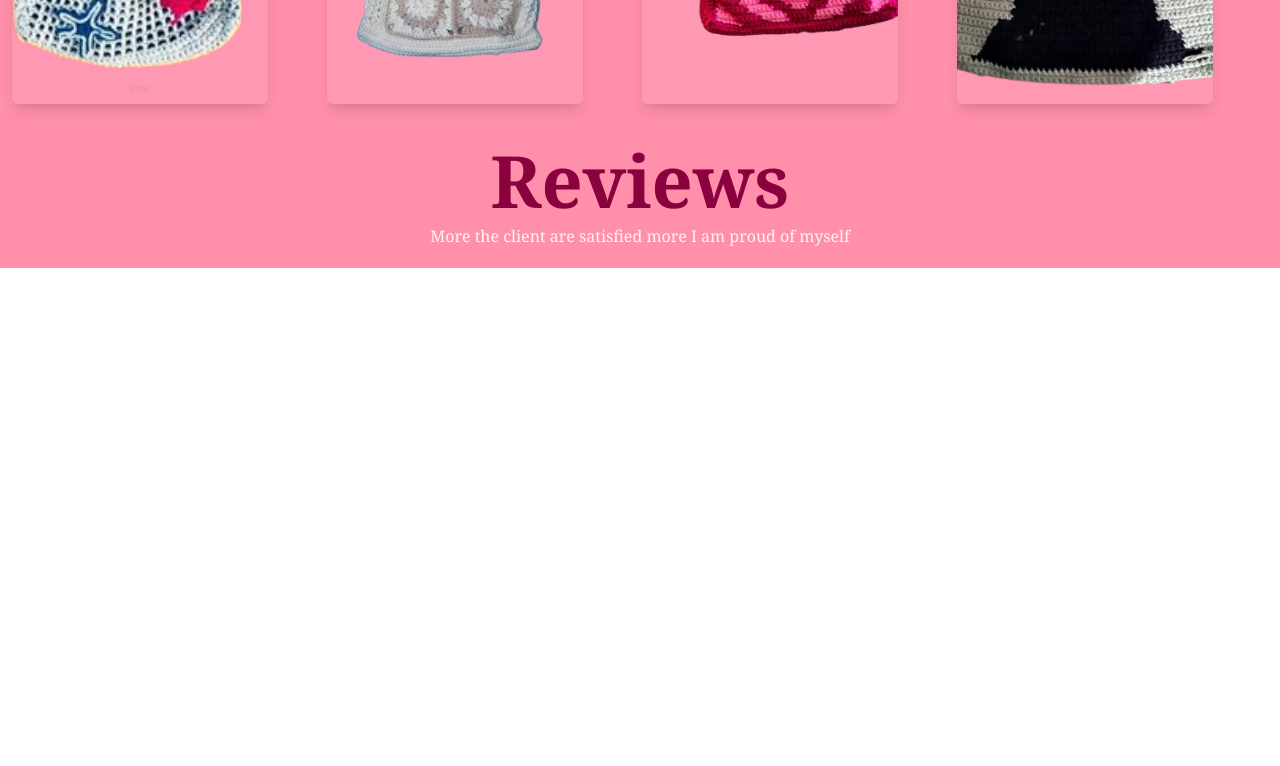
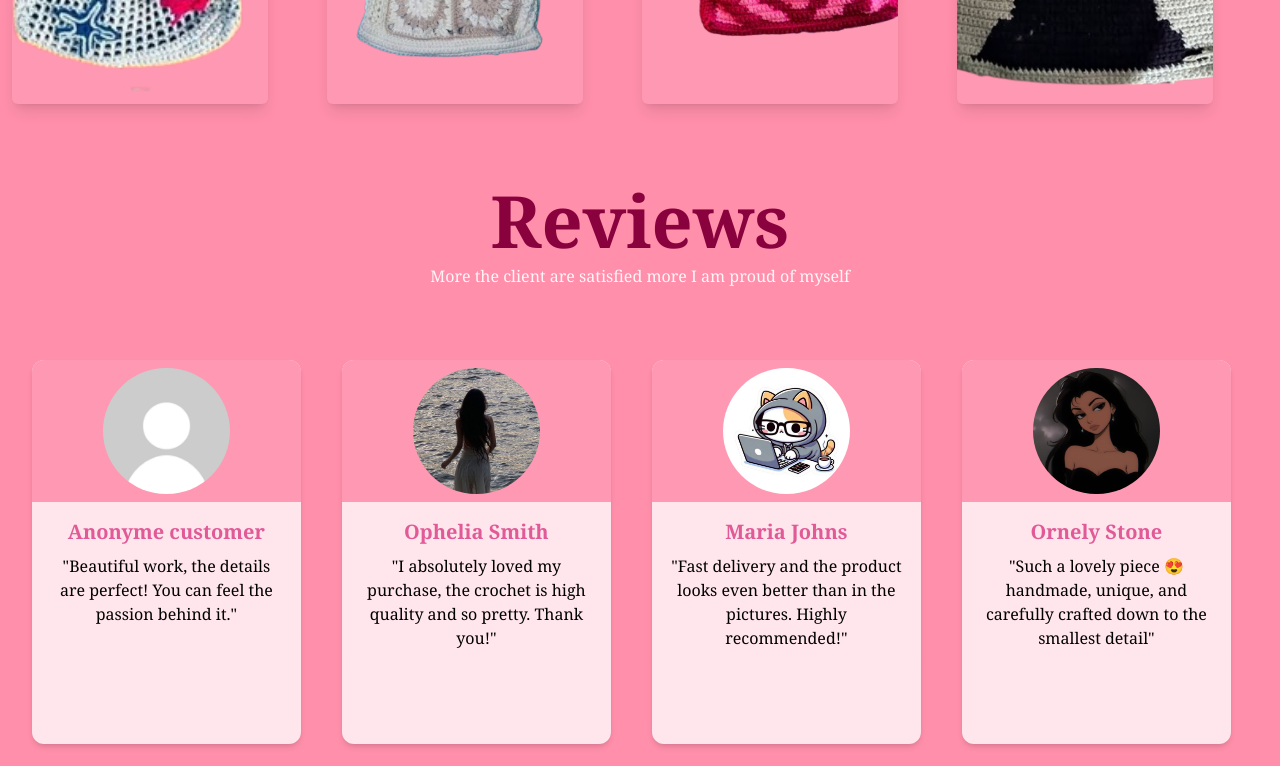
Before and after one commit to Mayah8124/RATSIMAZOA-Tapestry-Art, a React (Vite) app: page / in a window 1280 px wide. Shown: the part 1900-2666 px from the top of the page. Before the commit the page ends 2208 px from the top, so only its background shows below. Built offline with nearby package versions, Linux system fonts and the light colour scheme.

Commit message:
feat: add review cards

```diff
--- a/src/pages/Review.jsx
+++ b/src/pages/Review.jsx
@@ -2,7 +2,7 @@ import { customers } from "../data/customers"
 
 export default function Review() {
     return (
-        <div>
+        <div className="py-10">
             <div className='flex flex-col gap-2 text-center font-serif font-stretch-expanded py-5'>
                 <h1 className="text-title-primary text-7xl font-bold">
                     Reviews
@@ -11,22 +11,25 @@ export default function Review() {
                     More the client are satisfied more I am proud of myself
                 </p>
             </div>
-            <div className="mt-10">
+            <div className="mt-10 px-5 grid grid-cols-4 justify-around">
                 {
                     customers.map((c) => {
-                        <div>
-                            <div>
-                                <img src={c.picture} alt="customer_picture" />
+                        return (
+                            <div className="w-[21vw] h-[48vh] bg-fourth-color rounded-xl shadow-md m-3
+                                            transition-transform duration-200 hover:scale-110">
+                                <div className="rounded-t-xl bg-third-color p-2 flex justify-center items-center">
+                                    <img src={c.picture} alt="customer_picture" className=" w-[50%] object-cover rounded-full" />
                                 </div>
-                            <div>
-                                <h1>
+                                <div className="bg-fourth-color flex flex-col gap-2 font-serif font-stretch-condensed text-center p-4 rounded-b-xl">
+                                    <h1 className="text-xl text-title-secondary font-semibold">
                                         {c.name}
                                     </h1>
                                     <p>
-                                    {c.review}
+                                        "{c.review}"
                                     </p>
                                 </div>
                             </div>
+                        )
                     })
                 }
             </div>
```
Lines whose indentation alone changed are shown as unchanged.
